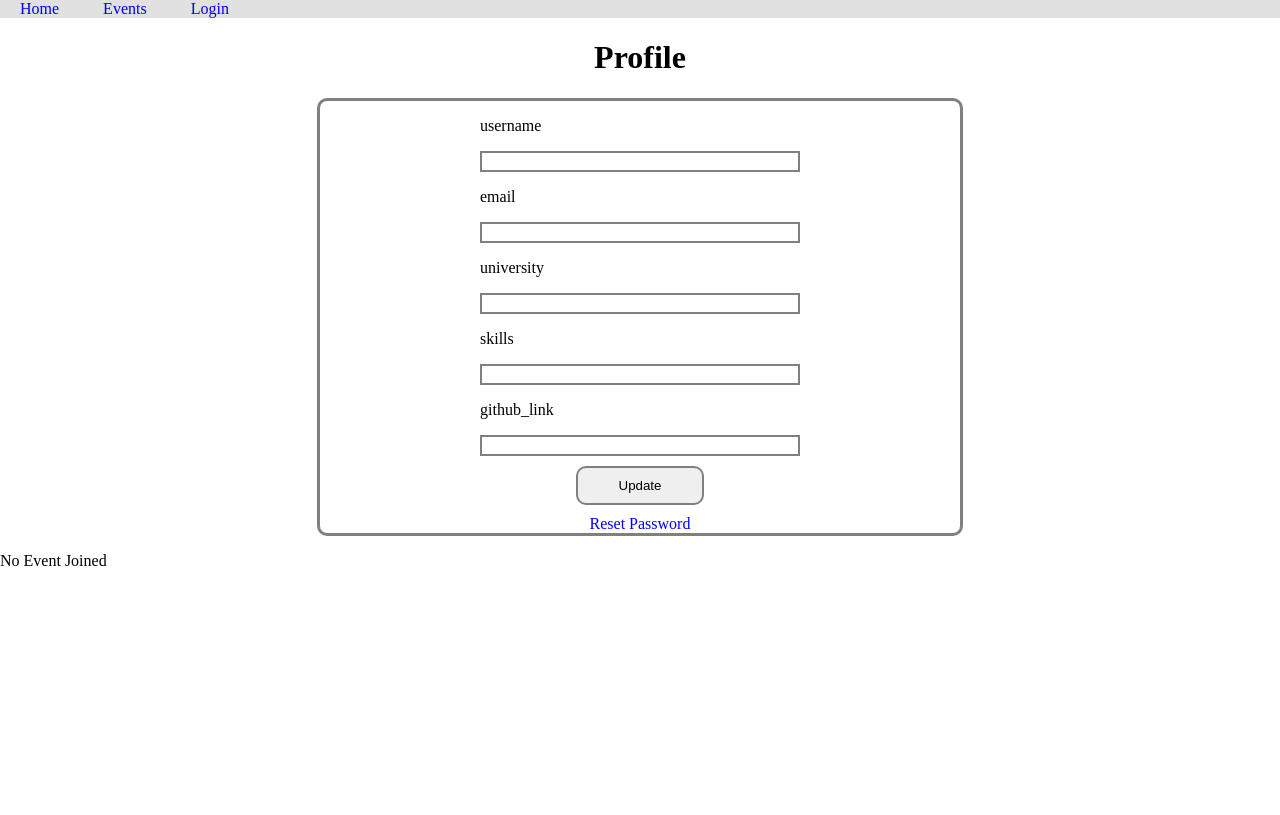
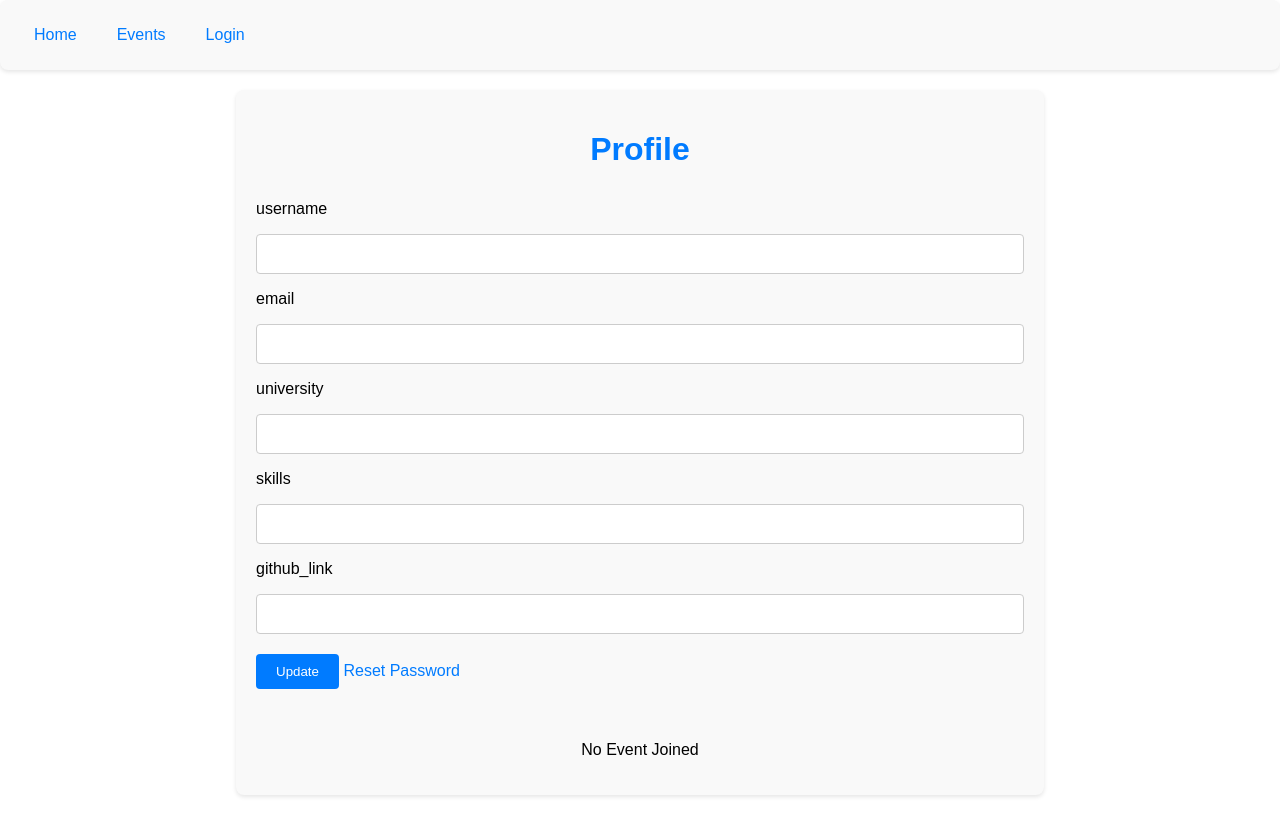
Before and after one commit to Yi-NightFish/HackHub, a Flask app: template app/templates/profile.html in a window 1280 px wide. Before the commit the page ends 566 px from the top, so only its background shows below. Run offline with Flask 3, Linux system fonts and the light colour scheme; the template is opened without the code that fills it: values that come from a table or form of the project are taken from there, others are empty.

Commit message:
Added a simple decoration to these html's and also changed base.html

```diff
--- a/app/static/css/profile.css
+++ b/app/static/css/profile.css
@@ -1,57 +1,76 @@
-.profileInput{
-    border: 2px solid grey;
+body {
+    font-family: Arial, sans-serif;
+    margin: 0;
+    padding: 20px;
 }
 
-form{
-    border: 3px solid grey;
-    border-radius: 10px;
+#profile-container {
+    width: 60%;
+    margin: 20px auto;
+    padding: 20px;
+    background-color: #f9f9f9;
+    border-radius: 8px;
+    box-shadow: 0 2px 4px rgba(0, 0, 0, 0.1);
     display: flex;
     flex-direction: column;
+    gap: 16px;
     align-items: center;
-    width: 50%;
-    margin: 10px auto;
 }
 
-form div{
-    width: 50%;
+form div, form {
+    width: 100%;
 }
 
-#submitButton{
-    margin: 10px;
-    border: 2px solid grey;
-    border-radius: 10px;
-    width: 20%;
-    padding: 10px;
+.profileInput, form div input {
+    width: 100%;
+    padding: 10px 12px;
+    border: 1px solid #ccc;
+    border-radius: 4px;
+    box-sizing: border-box;
+    font-size: 16px;
 }
 
-form div input{
-    width: 100%;
-    box-sizing: border-box;
+#submitButton {
+    border: none;
+    border-radius: 4px;
+    padding: 10px 20px;
+    background-color: #007bff;
+    color: #fff;
+    cursor: pointer;
+    transition: background-color 0.2s ease;
+    margin: 20px auto;
 }
 
-h1{
-    text-align: center;
+#submitButton:hover, #submitButton:focus {
+    background-color: #0056d6;
 }
 
-#history{
+h1 {
+    text-align: center;
+    color: #007bff;
+    margin-bottom: 0;
+}
+
+#history {
     display: flex;
     flex-wrap: wrap;
-    justify-content: flex-start;
-    margin: 10px;
-    border: 1px solid black;
+    gap: 16px;
+    margin: 0 auto;
+    max-width: 800px;
 }
 
-.event{
-    border: 3px solid grey;
-    border-radius: 10px;
-    margin: 10px;
-    padding: 10px;
-    width: 40%;
+.event {
+    background-color: #ffffff;
+    border: 1px solid #e1e4e8;
+    border-radius: 8px;
+    box-shadow: 0 1px 3px rgba(0, 0, 0, 0.08);
+    padding: 16px;
+    width: 100%;
 }
 
-#history h2{
+#history h2 {
+    width: 100%;
     text-decoration: underline;
-    flex-basis: 100%;
-    margin: 10px;
-    padding: 10px;
+    margin: 0 0 10px;
+    padding: 0;
 }
--- a/app/templates/base.html
+++ b/app/templates/base.html
@@ -10,19 +10,37 @@
             body{
                 margin: 0px;
                 padding: 0px;
+                font-family: Arial, sans-serif;
             }
 
             #navigation{
-                background-color: #e1e1e1;
-                height: auto;
+                margin: 0 auto 20px;
+                background-color: #f9f9f9;
+                padding: 16px 20px;
+                border-radius: 8px;
+                box-shadow: 0 2px 4px rgba(0,0,0,0.1);
+                display: flex;
+                flex-wrap: wrap;
+                gap: 12px;
+                align-items: center;
             }
 
             #navigation a{
-                padding: 20px;
+                padding: 10px 14px;
+                color: #007bff;
+                border-radius: 4px;
+                transition: background-color 0.2s ease, color 0.2s ease;
             }
 
-            a{
+            #navigation a:hover,
+            #navigation a:focus{
+                background-color: rgba(0, 123, 255, 0.1);
                 text-decoration: none;
+            }
+
+            a, a:visited{
+                text-decoration: none;
+                color: #007bff;
             }
         </style>
     </head>
@@ -39,9 +57,7 @@
             {% endif %}
         </div>
 
-        <div>
-            {% block content %}
-            {%  endblock %}
-        </div>
+        {% block content %}
+        {%  endblock %}
     </body>
 </html>
--- a/app/templates/profile.html
+++ b/app/templates/profile.html
@@ -7,7 +7,7 @@
 {% endblock %}
 
 {% block content %}
-<div>
+<div id = "profile-container">
     <h1>Profile</h1>
 
     <form action = "" method = "POST">
```
